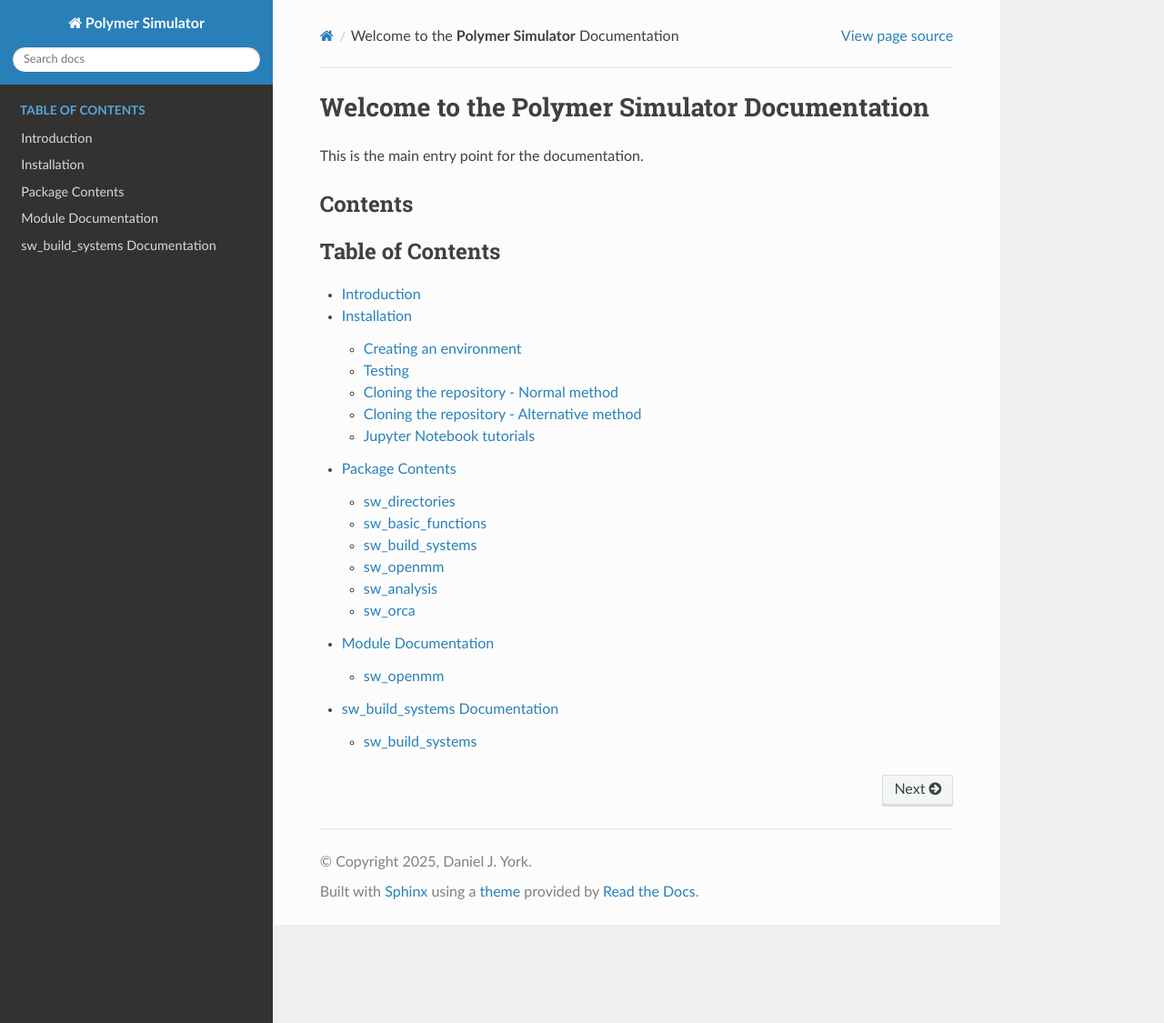
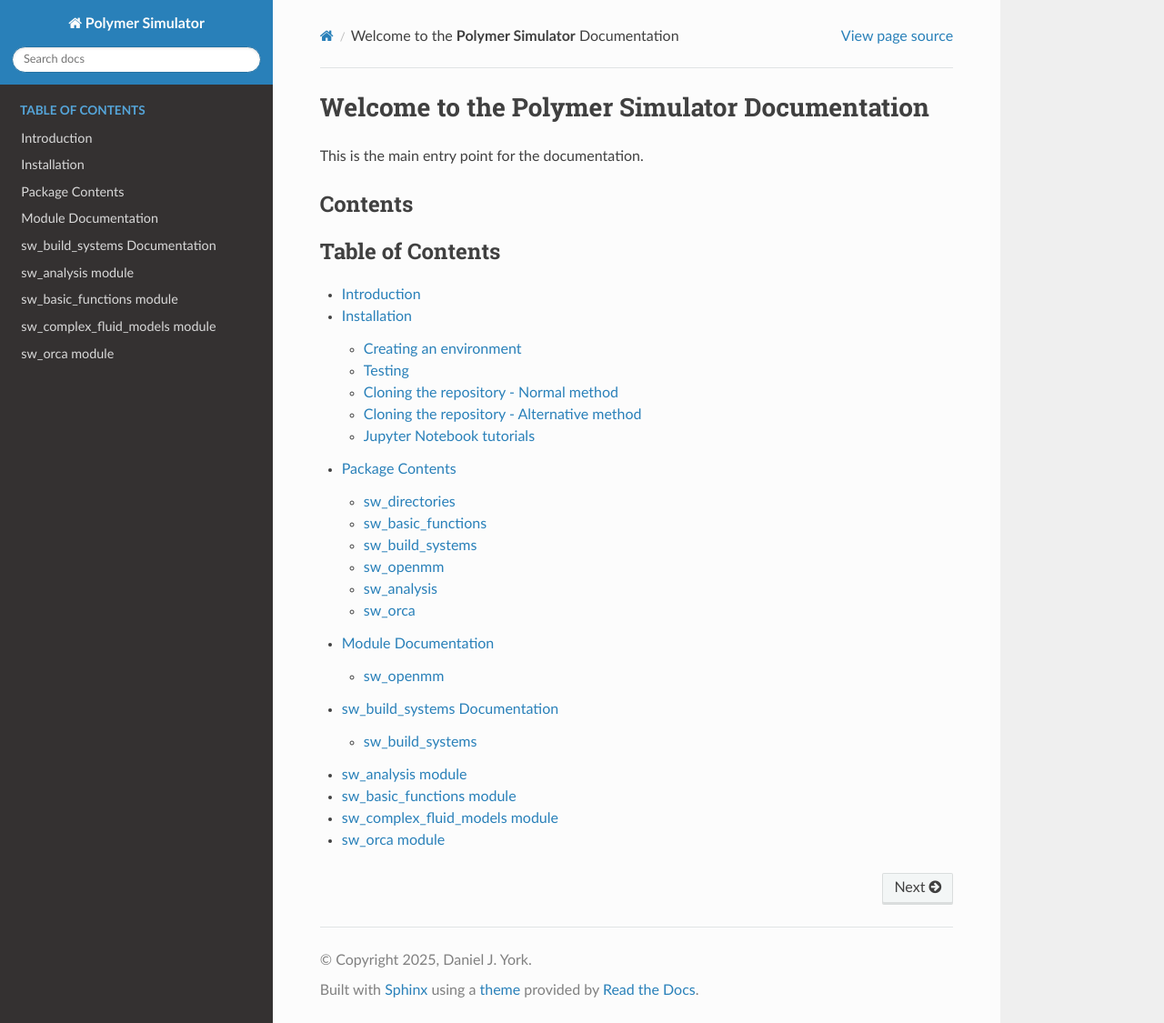
Before and after one commit to MMLabCodes/polymersimulator, a Sphinx documentation site: the page built from docs/index.rst, in a window 1280 px wide and 1125 px high. Shown: the whole window at 91% size. Built offline with Sphinx 7.4.7 and the Read the Docs theme 3.1.0, drawn with Linux system fonts in a browser that asks for light colours; pages that are not in the unit, such as notebooks, are missing from menus.

Commit message:
Adding other pages

```diff
--- a/docs/index.rst
+++ b/docs/index.rst
@@ -15,6 +15,10 @@ Contents
    packagecontents
    sw_openmm
    sw_build_systems
+   sw_analysis
+   sw_basic_functions
+   sw_complex_fluid_models
+   sw_orca
    usage
    api
    contributing
```
